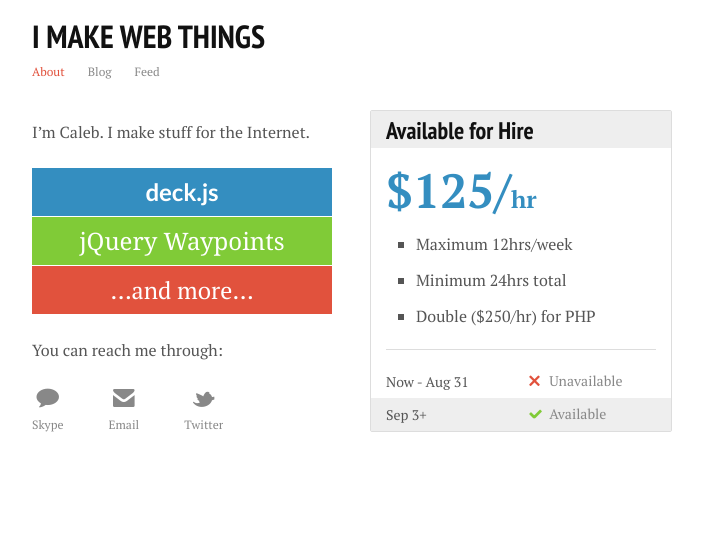
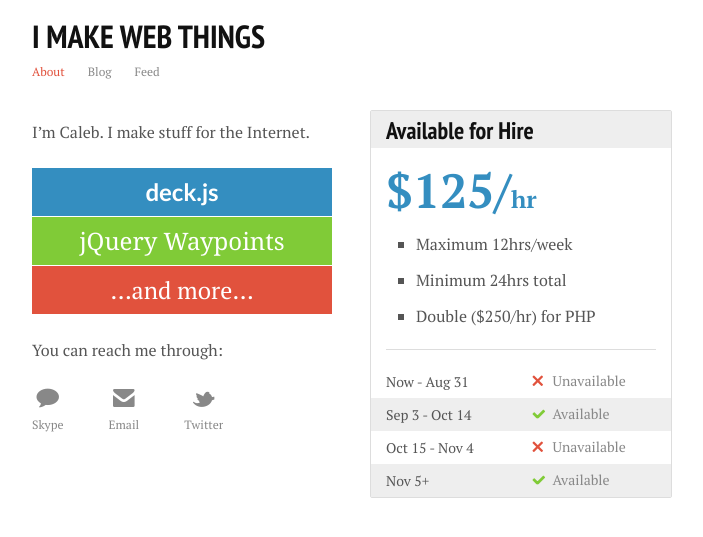
Before and after one commit to imakewebthings/imakewebthings.github.com, a Jekyll site: the page built from index.html, in a window 1280 px wide. Shown: the top 537 px of the page, without its empty margins (288-991 px from the left). Built offline with Jekyll 4.4.1, drawn with Linux system fonts in a browser that asks for light colours.

Commit message:
Update availability

```diff
--- a/index.html
+++ b/index.html
@@ -68,7 +68,17 @@
 					</tr>
 
 					<tr>
-						<td>Sep 3+</td>
+						<td>Sep 3 - Oct 14</td>
+						<td class="available">Available</td>
+					</tr>
+
+					<tr>
+						<td>Oct 15 - Nov 4</td>
+						<td class="unavailable">Unavailable</td>
+					</tr>
+
+					<tr>
+						<td>Nov 5+</td>
 						<td class="available">Available</td>
 					</tr>
 				</tbody>
```
